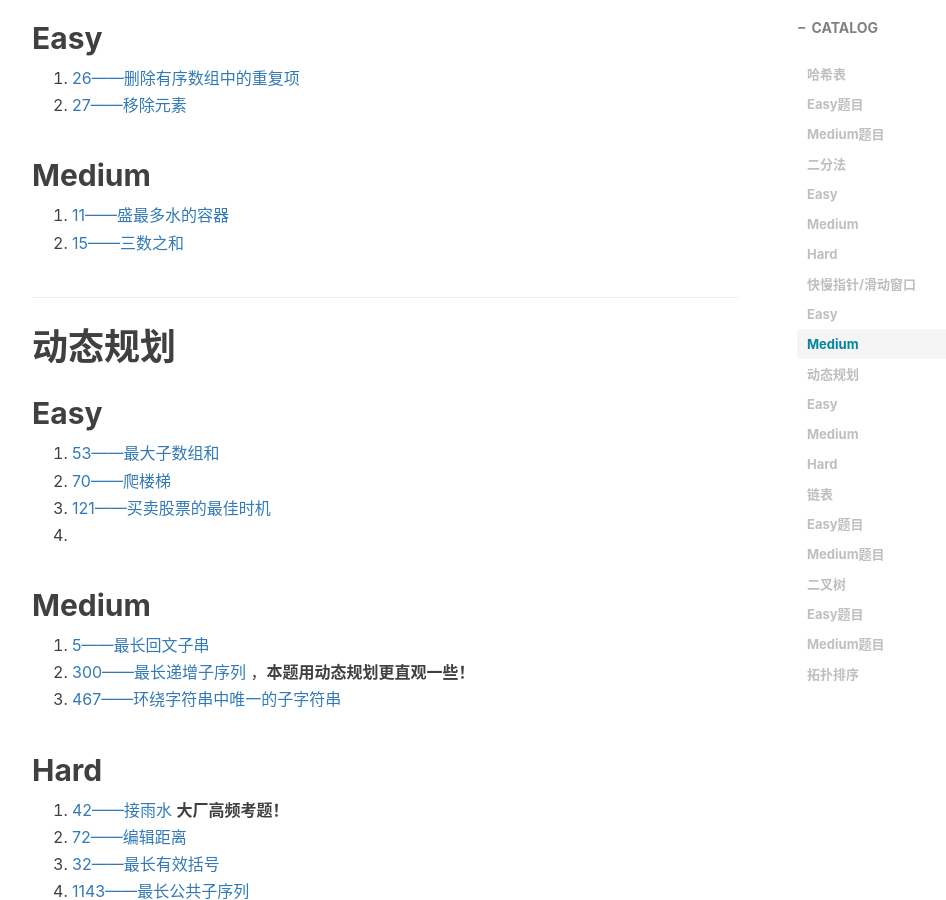
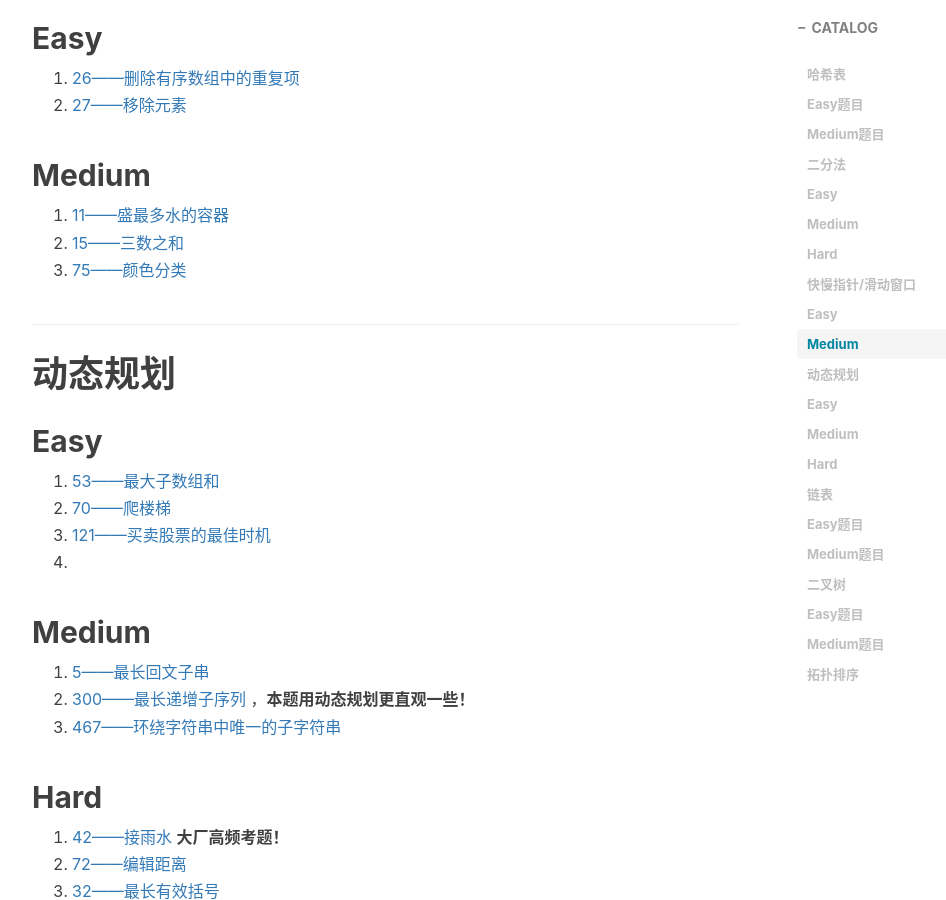
Before and after one commit to xie96808/xie96808.github.io, a Jekyll site: the page built from _posts/2022-05-22-刷题分类!.md, in a window 1280 px wide and 900 px high, scrolled down 2450 px. Shown: the whole window, without its empty margins (233-1179 px from the left). Built offline with Jekyll 4.4.1, drawn with Linux system fonts in a browser that asks for light colours; nearby versions of some CDN libraries; comment, search, counter and statistics services are not loaded.

Commit message:
Update 2022-05-22-刷题分类!.md

```diff
--- a/_posts/2022-05-22-刷题分类!.md
+++ b/_posts/2022-05-22-刷题分类!.md
@@ -97,6 +97,7 @@ tags:								#标签
 
 1. [11——盛最多水的容器](https://leetcode.cn/problems/container-with-most-water/)
 2. [15——三数之和](https://leetcode.cn/problems/3sum/)
+3. [75——颜色分类](https://leetcode.cn/problems/sort-colors/)
 
 ---------------
 
```
